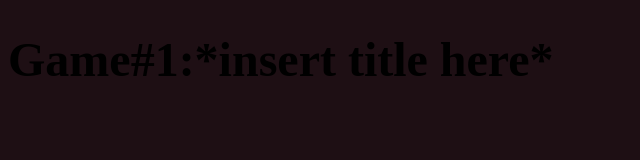
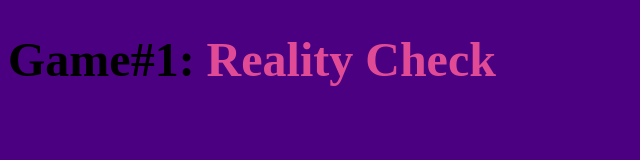
Before and after one commit to Colteyes/colteyes.github.io, a plain HTML site: page index.html in a window 1280 px wide. Shown: the whole page, without its empty margins (0-640 px from the left). Drawn offline with Linux system fonts and the light colour scheme.

Commit message:
Starting point #2

```diff
--- a/index.html
+++ b/index.html
@@ -5,10 +5,12 @@
 		<title>Game series notes</title>
   	</head>
   	<style>
-    body {background-color:rgb(30,15,20);
+		body {background-color:indigo;
 		}
-    h1{font-size:3em;
-
+		h1{
+		font-size:3em;
+		}
+		.game-1{color:rgb(225,75,150);
 		}
 		p{font-size:15px;
 
@@ -22,7 +24,7 @@
     		}
   	</style>
   	<body>
-    <!--remember 3 Games:B-e-up-flat-ish,St.F ,A theory. -->
-    <h1>Game#1:*insert title here*</h1>
+    		<!--remember 3 Games:B-e-up-flat-ish,St.F ,A theory srs.. -->
+	  	<h1>Game#1:<span class="game-1"> Reality Check</span></h1>
   	</body>
 </html>
```
Lines whose indentation alone changed are shown as unchanged.
